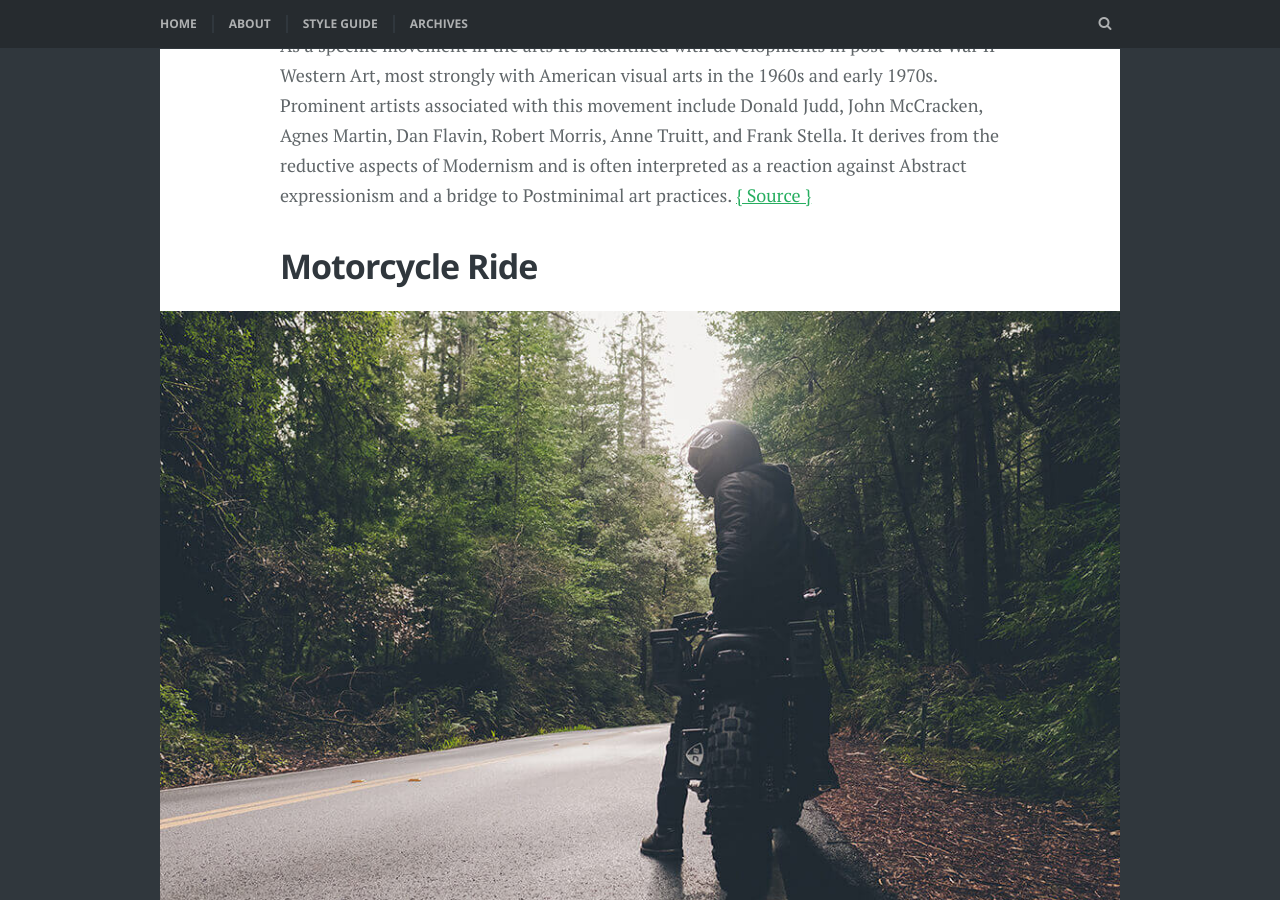
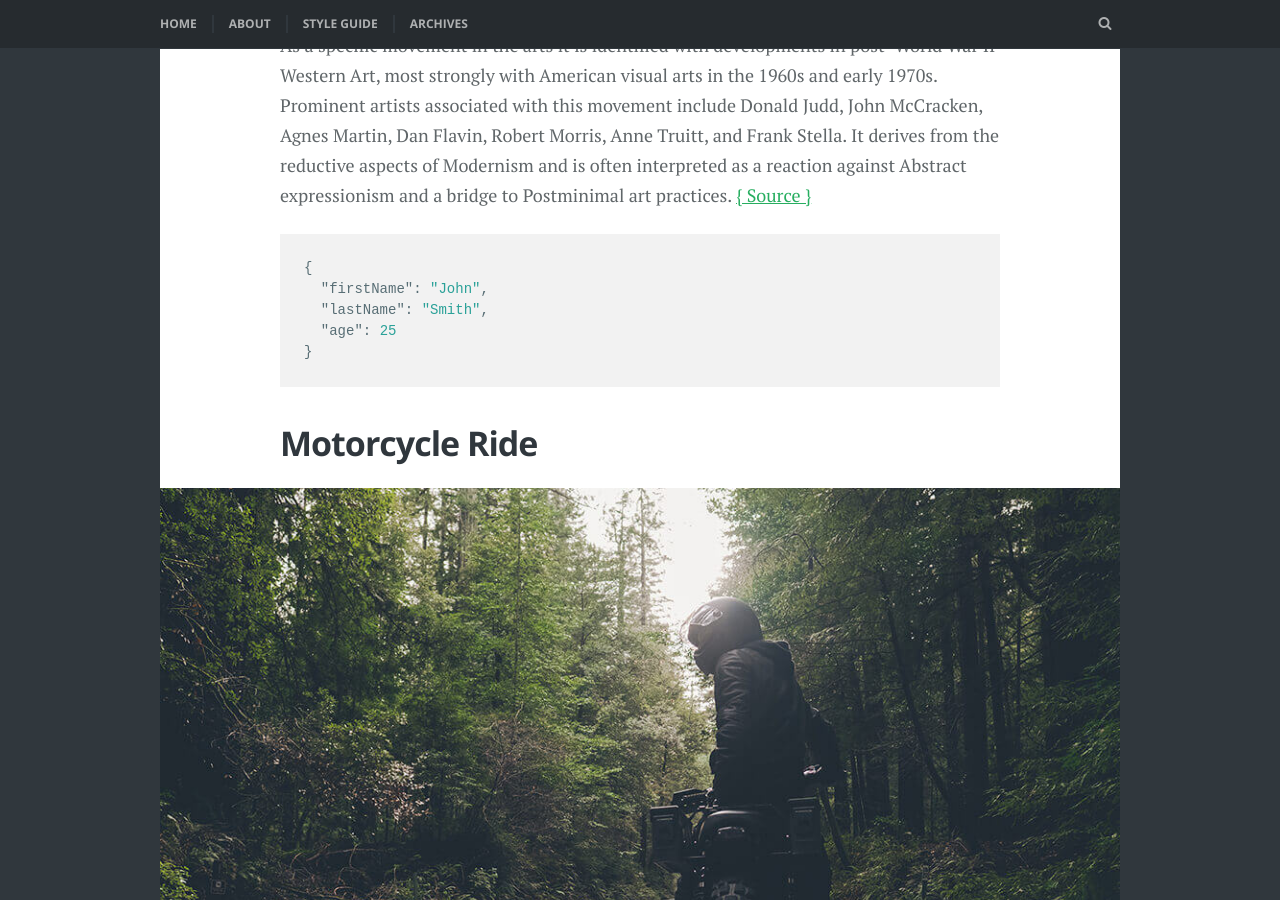
Before and after one commit to alecjtaylor/blog, a Jekyll site: the page built from _posts/2020-01-23-the-ride-in-the-woods.md, in a window 1280 px wide and 900 px high, scrolled down 1336 px. Built offline with Jekyll 4.4.1, drawn with Linux system fonts in a browser that asks for light colours; some web fonts are replaced.

Commit message:
syntax highlighting

````diff
--- a/_config.yml
+++ b/_config.yml
@@ -68,7 +68,10 @@ paginate: 5
 paginate_path: '/blog/page:num/'
 plugins: [jekyll-paginate]
 
+highlighter: rouge
+
 permalink: pretty
 markdown: kramdown
 kramdown:
     auto_ids: false
+    syntax_highlighter: rouge
--- a/_posts/2020-01-23-the-ride-in-the-woods.md
+++ b/_posts/2020-01-23-the-ride-in-the-woods.md
@@ -12,8 +12,16 @@ As a specific movement in the arts it is identified with developments in post–
 
 <!--more-->
 
+```json
+{
+  "firstName": "John",
+  "lastName": "Smith",
+  "age": 25
+}
+```
+
 <h2>Motorcycle Ride</h2>
 
-{% include image_full.html imageurl="/images/posts/riding-woods.jpg" title="Riding in the Woods" caption="Riding In The Woods" %}
+{% include image_full.html imageurl="/blog/images/posts/riding-woods.jpg" title="Riding in the Woods" caption="Riding In The Woods" %}
 
 The terms have expanded to encompass a movement in music that features such repetition and iteration as those of the compositions of<em> La Monte Young, Terry Riley, Steve Reich, Philip Glass, and John Adams</em>. Minimalist compositions are sometimes known as systems music. The term "minimalist" often colloquially refers to anything that is spare or stripped to its essentials. It has also been used to describe the plays and novels of Samuel Beckett, the films of Robert Bresson, the stories of Raymond Carver, and the automobile designs of Colin Chapman. The word was first used in English in the early 20th century to describe the Mensheviks.
````
